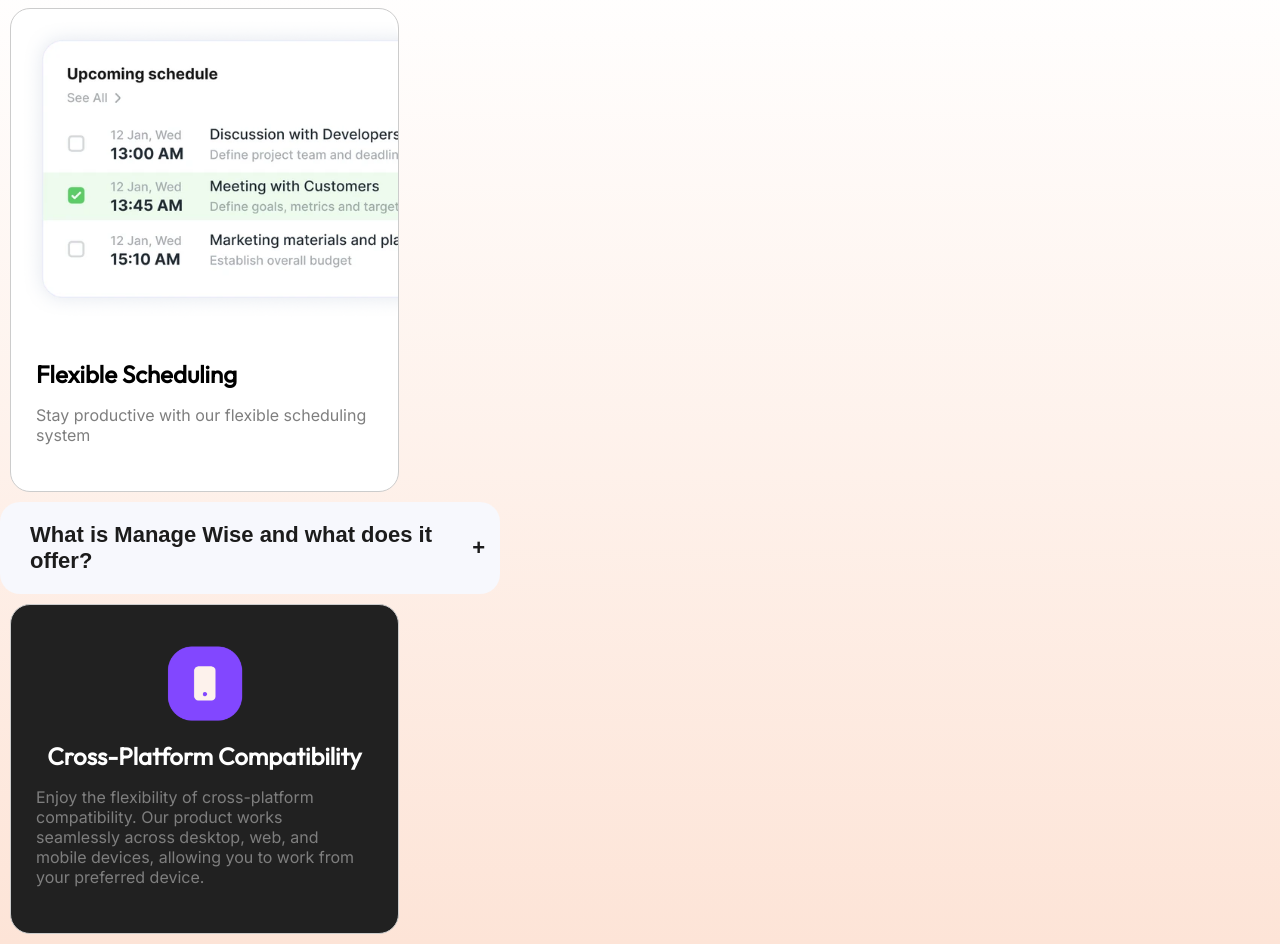
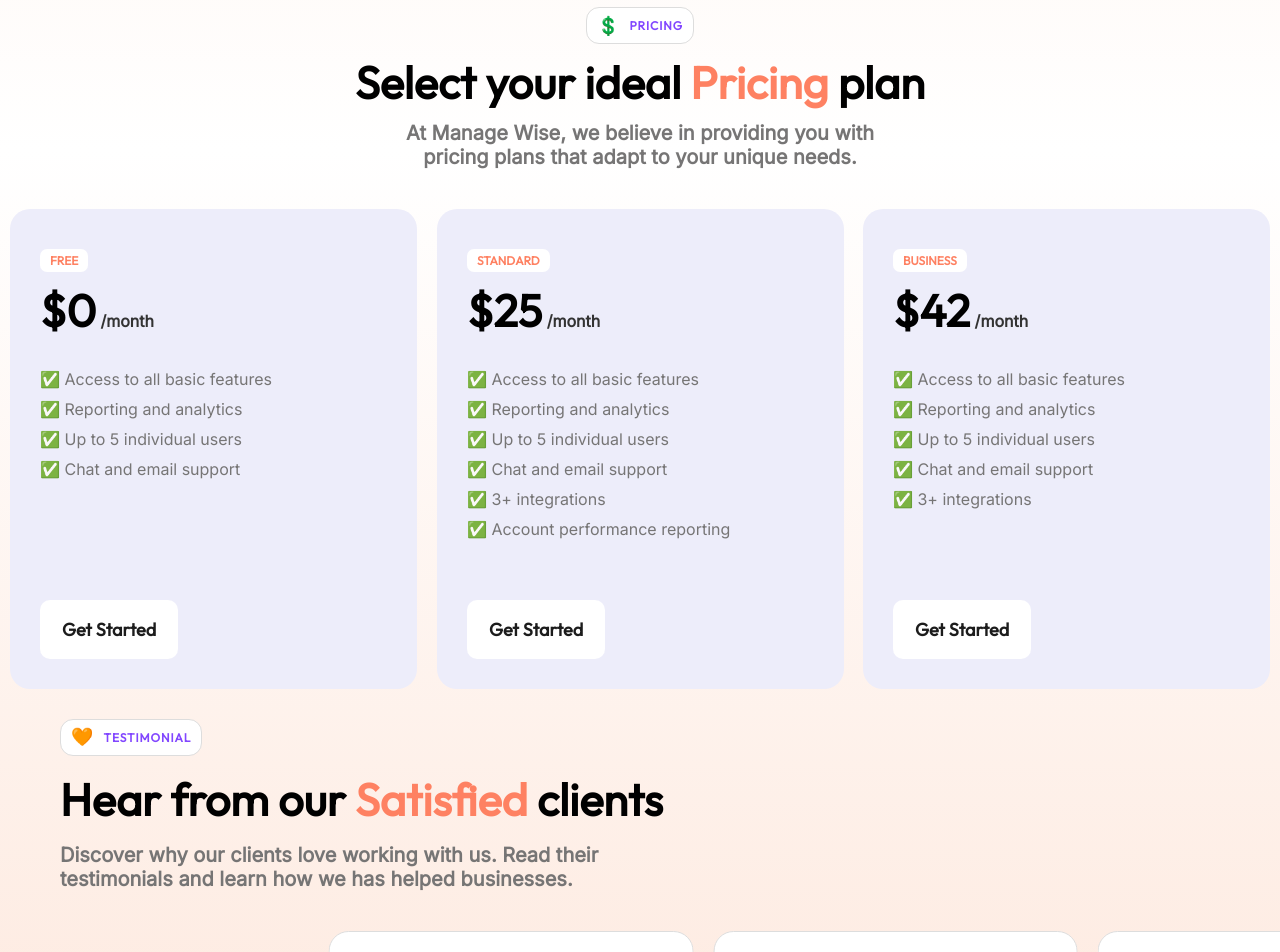
Before and after one commit to mastersans/ManageWise-Clone, a React (Create React App) app: page / in a window 1280 px wide. Shown: the part 1020-1972 px from the top of the page. Built offline with nearby package versions, Linux system fonts and the light colour scheme.

Commit message:
feat: TestimonialSectionAdded

```diff
--- a/src/App.js
+++ b/src/App.js
@@ -10,11 +10,11 @@
     return (
         <>
         <Header/>
-        <TestimonialsSlider/>
-        <PriceSection/>
         <Feature image={'/FlexibleScheduling.webp'} title="Flexible Scheduling" description="Stay productive with our flexible scheduling system"/>
         <ExpandableBox title="What is Manage Wise and what does it offer?" description="Manage Wise is a comprehensive management platform designed to streamline your business operations, enhance productivity, and drive success. It offers a range of features including task management, scheduling, communication tools, analytics, and more."/>
         <AdditionFeature image={'/CrossPlatform.png'} title="Cross-Platform Compatibility" description="Enjoy the flexibility of cross-platform compatibility. Our product works seamlessly across desktop, web, and mobile devices, allowing you to work from your preferred device."/>
+        <PriceSection/>
+        <TestimonialsSlider/>
         </>
     );
 }
--- a/src/Components/PriceSection/PriceSection.css
+++ b/src/Components/PriceSection/PriceSection.css
@@ -2,3 +2,25 @@
     display: flex;
     justify-content: center;
 }
+.prices-st {
+    display: flex;
+    justify-content: center;
+}
+.prices-title {
+    font-size: 45px;
+    display: flex;
+    padding: 10px;
+    font-weight: bold;
+    justify-content: center;
+    font-family: "Outfit", sans-serif;
+}
+.prices-description {
+    font-size: 20px;
+    color:#767575;
+    font-weight:bold;
+    font-family: "Inter", sans-serif;
+    text-align: center;
+    display: flex;
+    justify-content: center;
+    margin-bottom: 30px;
+}
--- a/src/Components/PriceSection/PriceSection.js
+++ b/src/Components/PriceSection/PriceSection.js
@@ -5,7 +5,10 @@
 const PriceSection = () => {
     return (
         <>
-         <SectionTitle emoji="💲" text="Pricing"/>
+         <div name="PriceSection">
+         <div className="prices-st"><SectionTitle emoji="💲" text="Pricing"/></div>
+         <div className="prices-title">Select your ideal&nbsp;<span className="highlighted"> Pricing </span>&nbsp;plan</div>
+         <div className="prices-description">At Manage Wise, we believe in providing you with<br/> pricing plans that adapt to your unique needs.</div>
          <div className="prices-container">
          <Prices type="FREE" price="$0" benefits={["Access to all basic features",
                                                     "Reporting and analytics",
@@ -22,7 +25,9 @@
                                                     "Up to 5 individual users",
                                                     "Chat and email support",
                                                     "3+ integrations"]} />
-        </div></>
+        </div>
+        </div>
+        </>
 
     );
 }
--- a/src/Components/SectionTitle/SectionTitle.css
+++ b/src/Components/SectionTitle/SectionTitle.css
@@ -6,8 +6,7 @@
     border: var(--border-width, 1px) var(--border-style, solid) var(--border-color, #ddd);
     border-radius: var(--border-radius, 13px);
     box-sizing: border-box;
-    padding: auto;
-    margin: auto;
+
   }
 
   .emoji {
--- a/src/Components/TestimonialSlider/TestimonialSlider.css
+++ b/src/Components/TestimonialSlider/TestimonialSlider.css
@@ -1,4 +1,30 @@
-/* TestimonialSlider.css */
+.testimonial-st {
+     display: flex;
+     justify-content: left;
+     margin-left: 60px;
+     margin-bottom: 15px;
+     margin-top:20px;
+}
+.testimonial-title {
+  font-size: 45px;
+  display: flex;
+  margin-left: 60px;
+  margin-bottom: 15px;
+  font-weight: bold;
+  justify-content: left;
+  font-family: "Outfit", sans-serif;
+}
+.testimonial-description {
+  font-size: 20px;
+  color:#767575;
+  font-weight:bold;
+  margin-left: 60px;
+  font-family: "Inter", sans-serif;
+  text-align: left;
+  display: flex;
+  justify-content: left;
+  margin-bottom: 30px;
+}
 .client-testimonials-slider {
     width: fit-content;
     height: 400px;
@@ -16,7 +42,7 @@
 
   @keyframes testimonialSlide {
     0%, -100%{
-      transform: translateX(-100%); /* Change to move from right to left */
+      transform: translateX(-100%);
     }
     100% {
       transform: translateX(100%);
--- a/src/Components/TestimonialSlider/TestimonialSlider.js
+++ b/src/Components/TestimonialSlider/TestimonialSlider.js
@@ -1,4 +1,4 @@
-
+import SectionTitle from '../SectionTitle/SectionTitle';
 import React, { useEffect, useRef } from 'react';
 import Testimonial from '../Testimonials/Testimonial';
 import './TestimonialSlider.css';
@@ -46,6 +46,10 @@
   }, []);
 
   return (
+    <div name="Testimonial">
+    <div className="testimonial-st"><SectionTitle emoji="🧡" text="Testimonial"/></div>
+    <div className="testimonial-title">Hear from our&nbsp;<span className="highlighted"> Satisfied </span>&nbsp;clients</div>
+    <div className="testimonial-description">Discover why our clients love working with us. Read their<br/> testimonials and learn how we has helped businesses.</div>
     <div className="client-testimonials-slider animate" ref={sliderRef}>
       {testimonialsData.map((testimonial) => (
         <Testimonial
@@ -57,6 +61,7 @@
         />
       ))}
     </div>
+    </div>
   );
 };
 
--- a/src/MainPage/Header.js
+++ b/src/MainPage/Header.js
@@ -26,7 +26,7 @@
             <Link to="PriceSection" smooth={true} duration={500}>Pricing</Link>
           </li>
           <li>
-            <Link to="testimonials" smooth={true} duration={500}>Testimonials</Link>
+            <Link to="Testimonial" smooth={true} duration={500}>Testimonials</Link>
           </li>
           <li>
             <button className='buytemplate'>Buy Template</button>
--- a/src/global-styles.css
+++ b/src/global-styles.css
@@ -6,3 +6,6 @@
     padding: 0;
     width: 100vw;
   }
+.highlighted {
+  color: #fe8162;
+}
```
